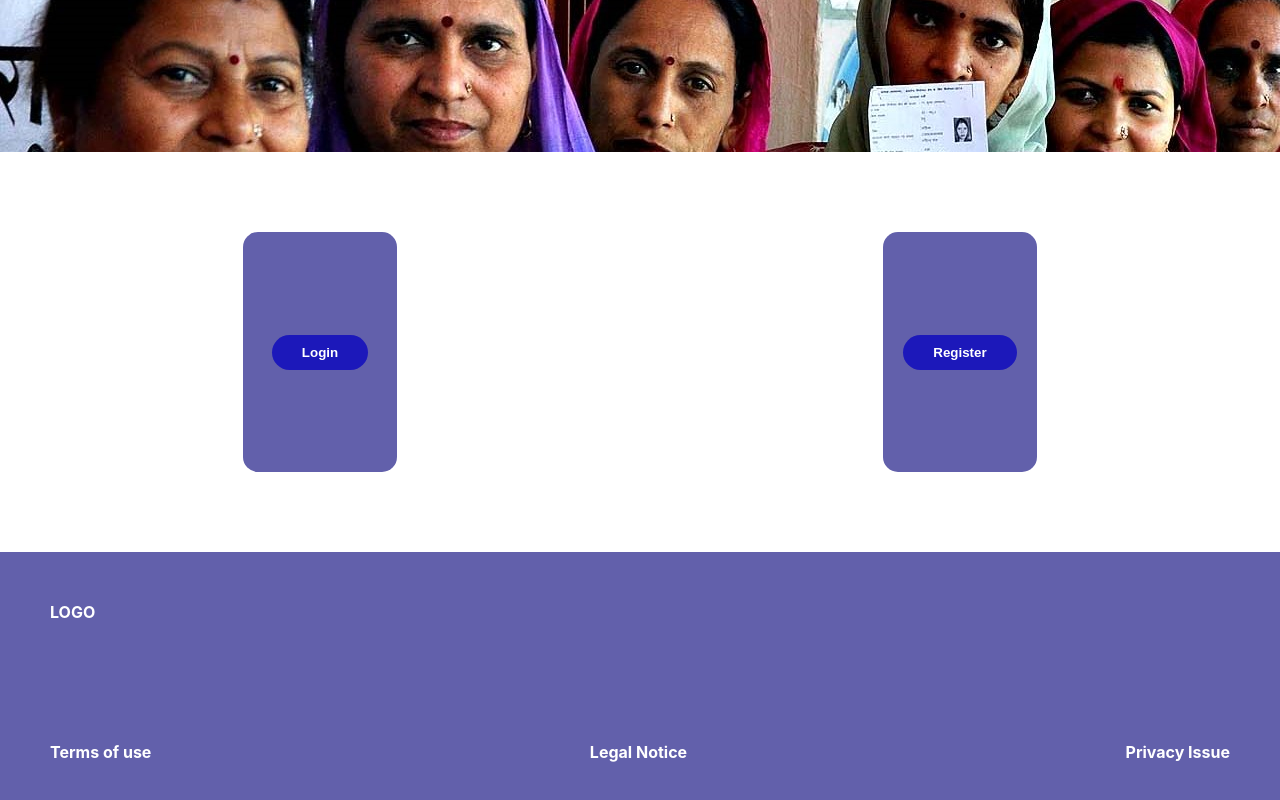
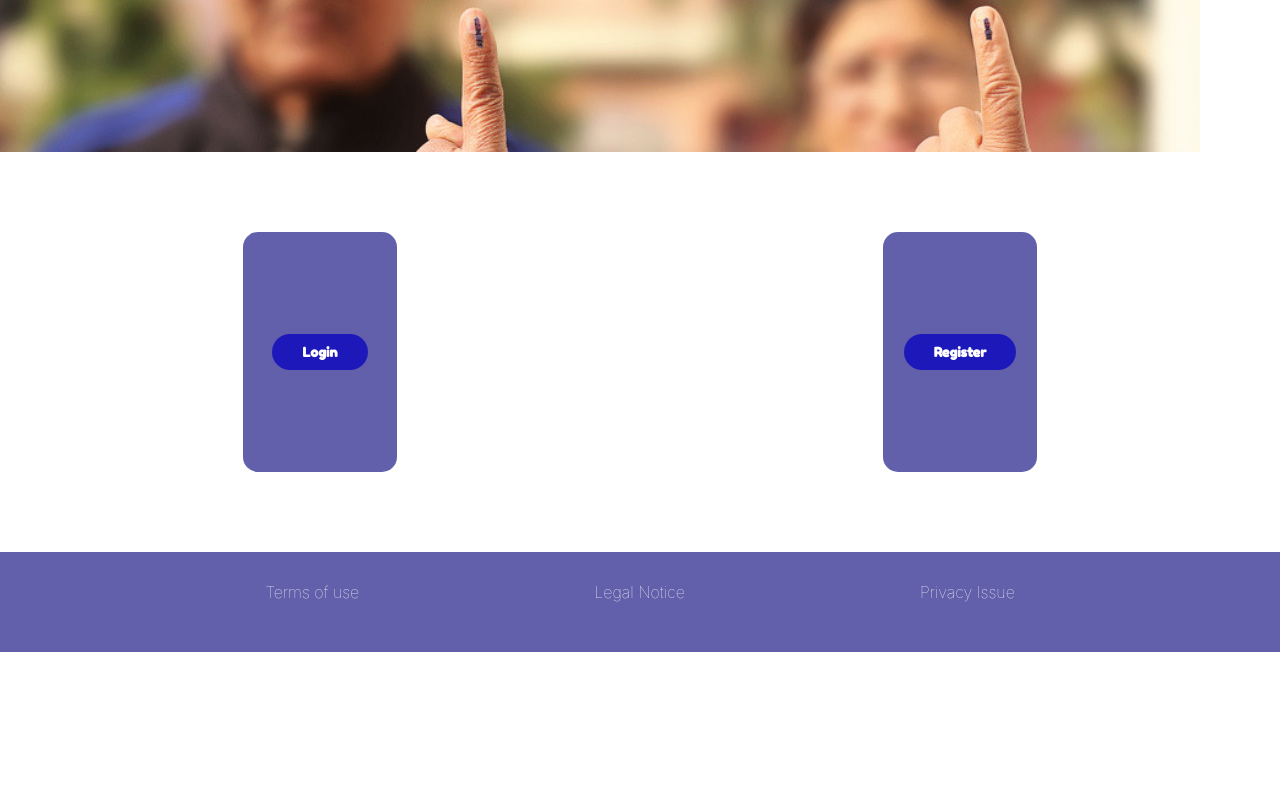
Before and after one commit to Abhishekucs/final_year_project, a React app in the folder onlinevoting/: page / in a window 1280 px wide. Shown: the part 328-1128 px from the top of the page. After the commit the page ends 980 px from the top, so only its background shows below. Built offline with nearby package versions, Linux system fonts and the light colour scheme; no server answers.

Commit message:
adding font

```diff
--- a/onlinevoting/package.json
+++ b/onlinevoting/package.json
@@ -17,7 +17,7 @@
     "test": "react-scripts test",
     "eject": "react-scripts eject"
   },
-  "proxy" : "http://localhost:3001",
+  "proxy": "http://localhost:3001",
   "eslintConfig": {
     "extends": [
       "react-app",
--- a/onlinevoting/src/components/HomePage.js
+++ b/onlinevoting/src/components/HomePage.js
@@ -10,9 +10,6 @@ function HomePage(props) {
       <ImgSlider />
       <Button />
       <div className="footer">
-        <div className="logo_footer">
-          <span>LOGO</span>
-        </div>
         <div className="content_footer">
           <div className="content">
             <span>Terms of use</span>
--- a/onlinevoting/src/components/ImgSlider.js
+++ b/onlinevoting/src/components/ImgSlider.js
@@ -1,13 +1,13 @@
 import React from "react";
-import One from "../assests/img1.jpg";
-import Two from "../assests/img2.jpg";
-import Three from "../assests/img3.jpg";
+import One from "../assests/images/img1.jpg";
+import Two from "../assests/images/img2.jpg";
+import Three from "../assests/images/img3.jpg";
 
 function ImgSlider(props) {
   return (
     <div className="imgContainer">
       <div className="Images">
-        <img src={Three} alt="Three" />
+        <img src={One} alt="Three" />
       </div>
     </div>
   );
--- a/onlinevoting/src/index.css
+++ b/onlinevoting/src/index.css
@@ -22,16 +22,22 @@ code {
 
 .footer {
   background-color: #6260AB;
-  height: 20vh;
-  padding: 50px;
+  height: 5vh;
+  padding: 30px;
   display: flex;
   flex-direction: column;
   justify-content: space-between;
   color: white;
-  font-weight: bold;
+  font-weight: 10;
 }
 
 .content_footer {
   display: flex;
-  justify-content: space-between;
+  justify-content: space-evenly;
+
 }
+@font-face {
+  font-family: "Fredoka One";
+  src: local("Fredoka One"),
+    url("./assests/fonts/FredokaOne-Regular.ttf") format("woff");
+}
--- a/onlinevoting/src/styles/button.css
+++ b/onlinevoting/src/styles/button.css
@@ -23,4 +23,5 @@ button {
     background-color: #1C18BA;
     color: white;
     font-weight: bold;
+    font-family: 'Fredoka One';
 }
--- a/package.json
+++ b/package.json
@@ -4,7 +4,7 @@
   "description": "",
   "main": "index.js",
   "scripts": {
-    "start" : "node server/index.js"
+    "start": "node server/index.js"
   },
   "repository": {
     "type": "git",
```
Also changed, not shown: onlinevoting/src/assests/fonts/FredokaOne-Regular.ttf (added), onlinevoting/src/assests/images/img1.jpg (renamed from onlinevoting/src/assests/img1.jpg), onlinevoting/src/assests/images/img2.jpg (renamed from onlinevoting/src/assests/img2.jpg), onlinevoting/src/assests/images/img3.jpg (renamed from onlinevoting/src/assests/img3.jpg).
